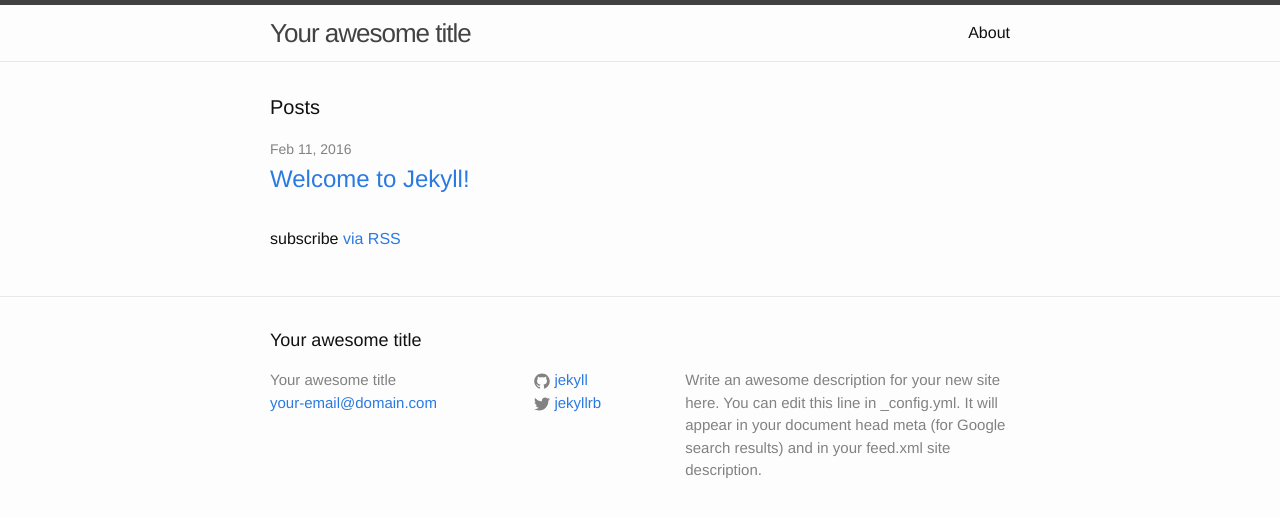
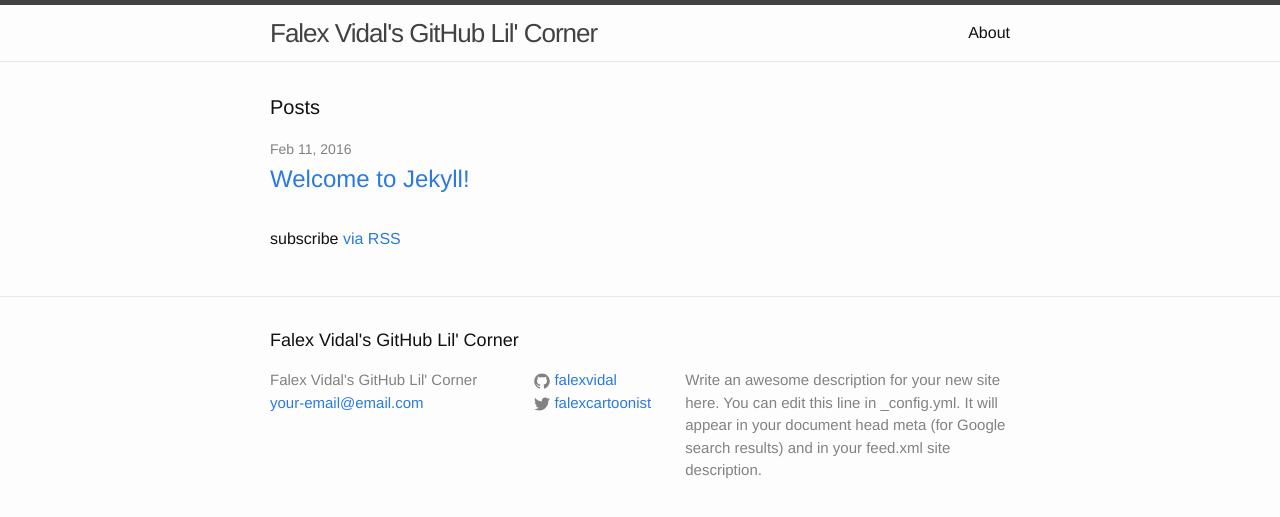
Before and after one commit to falexvidal/falexvidal.github.io, a Jekyll site: the page built from index.html, in a window 1280 px wide. Shown: the top 517 px of the page. Built offline with Jekyll 4.4.1, drawn with Linux system fonts in a browser that asks for light colours.

Commit message:
Changing config file

```diff
--- a/_config.yml
+++ b/_config.yml
@@ -6,16 +6,16 @@
 # 'jekyll serve'. If you change this file, please restart the server process.
 
 # Site settings
-title: Your awesome title
-email: your-email@domain.com
+title: Falex Vidal's GitHub Lil' Corner
+email: your-email@email.com
 description: > # this means to ignore newlines until "baseurl:"
   Write an awesome description for your new site here. You can edit this
   line in _config.yml. It will appear in your document head meta (for
   Google search results) and in your feed.xml site description.
 baseurl: "" # the subpath of your site, e.g. /blog
-url: "http://yourdomain.com" # the base hostname & protocol for your site
-twitter_username: jekyllrb
-github_username:  jekyll
+url: "http://falexvidal.github.io" # the base hostname & protocol for your site
+twitter_username: falexcartoonist
+github_username:  falexvidal
 
 # Build settings
 markdown: kramdown
```
